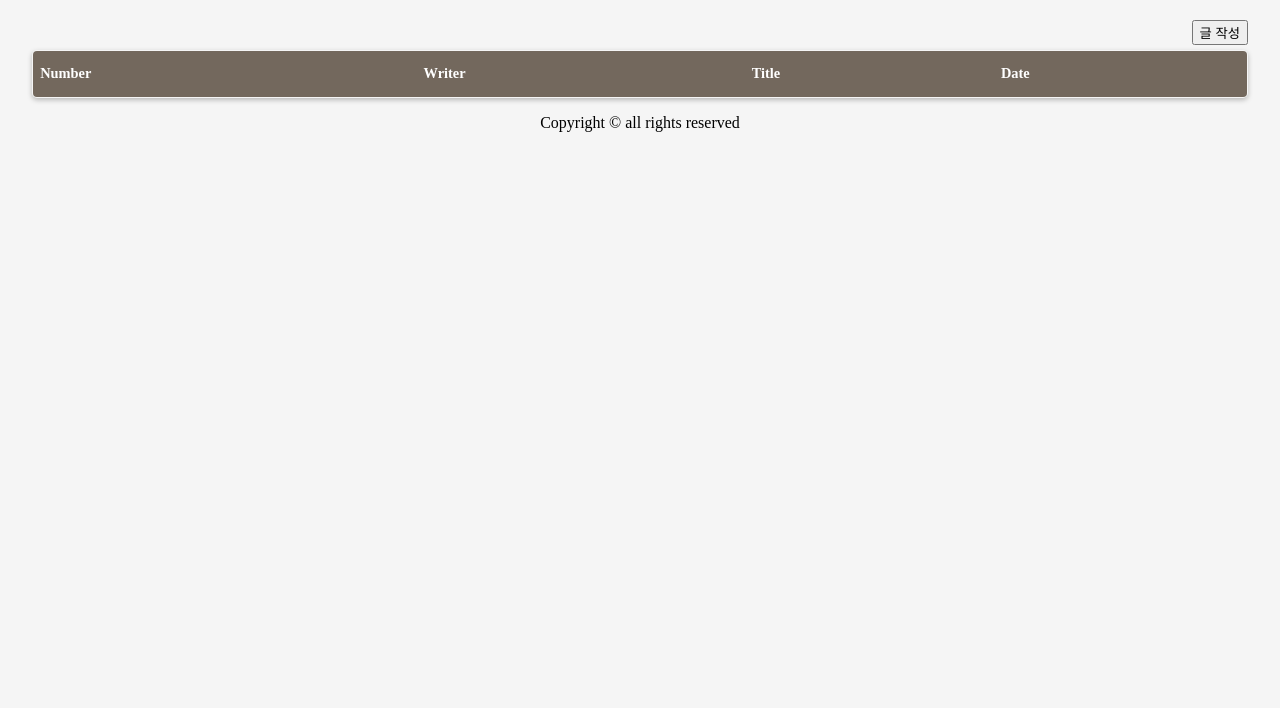
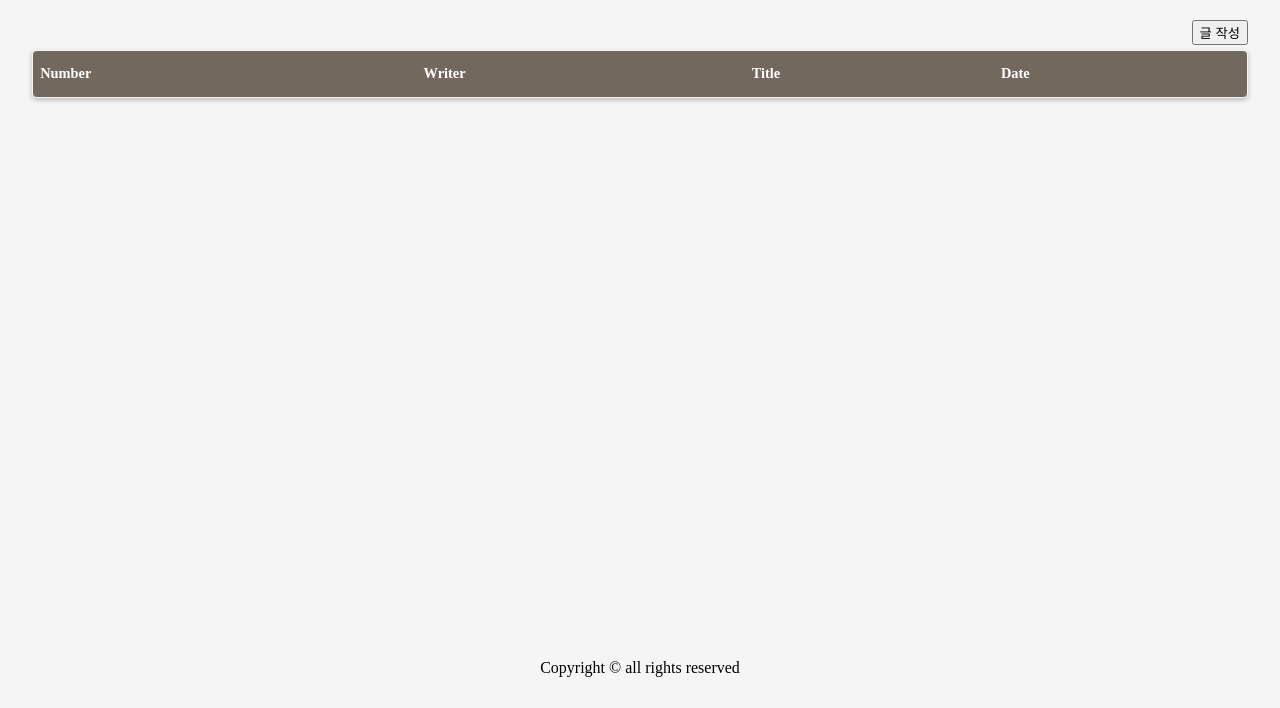
Before and after one commit to Fourrah/Dash-board, a plain HTML site: page main.html in a window 1280 px wide. Shown: the part 92-800 px from the top of the page. Drawn offline with nearby package versions, Linux system fonts and the light colour scheme.

Commit message:
footer style 변경

```diff
--- a/style/mainstyle.css
+++ b/style/mainstyle.css
@@ -1,7 +1,13 @@
+html {
+  position: relative;
+  min-height: 100%;
+  margin: 0;
+}
+
 body {
     padding:1.5em;
     background: #f5f5f5
-  }
+}
 
 .button{
   background-color: none;
@@ -91,5 +97,10 @@ thead {
 }
 
 footer {
-  text-align: center;
+  position: absolute;
+  left: 0;
+  bottom: 0;
+  width: 100%;
+  padding: 15px 0;
+	text-align: center;
 }
--- a/style/writestyle.css
+++ b/style/writestyle.css
@@ -1,7 +1,13 @@
+html {
+    position: relative;
+    min-height: 100%;
+    margin: 0;
+}
+
 body {
     padding:1.5em;
     background: #f5f5f5
-  }
+}
 
 h1 a{
     color: #73685d;
@@ -54,5 +60,10 @@ h1 a{
 }
 
 footer {
-    text-align: center;
+    position: absolute;
+    left: 0;
+    bottom: 0;
+    width: 100%;
+    padding: 15px 0;
+      text-align: center;
 }
```
